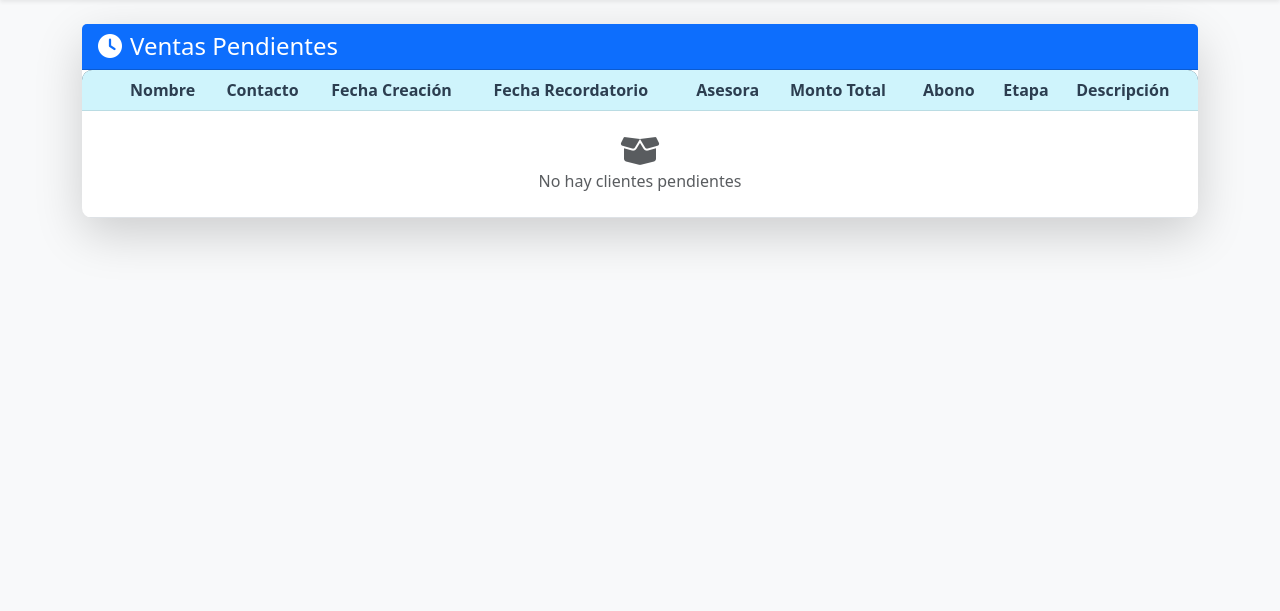
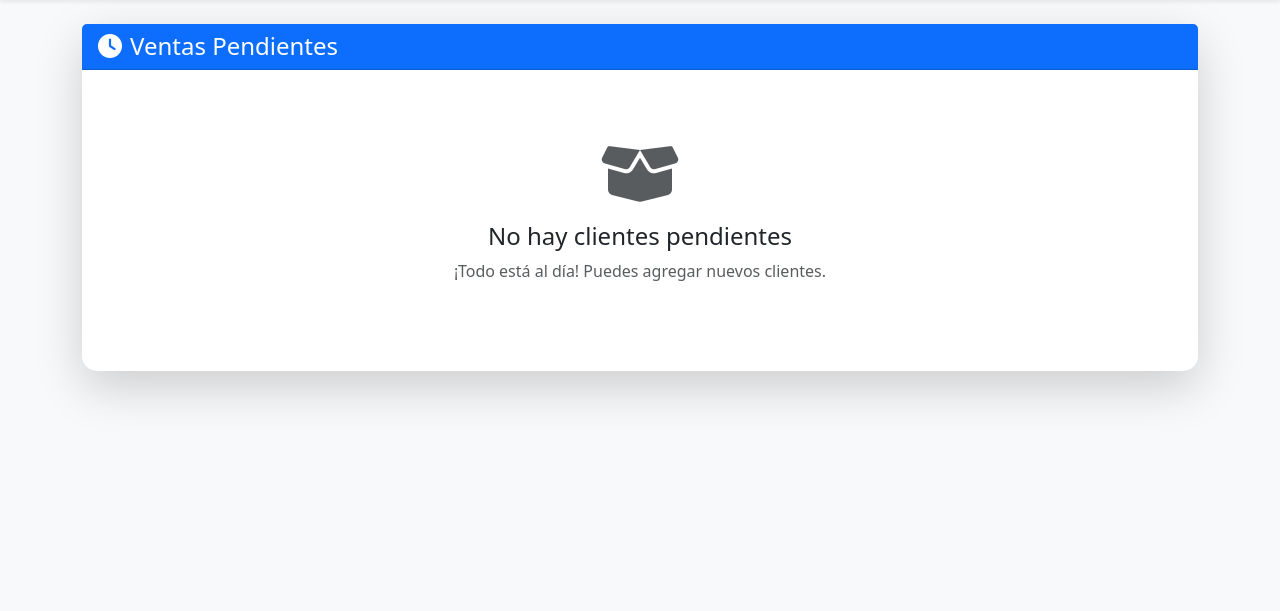
Before and after one commit to SiliconSoluciones/mallas, a Flask app: template templates/clientes.html in a window 1280 px wide. Shown: the part 66-677 px from the top of the page. Run offline with Flask 3, Linux system fonts and the light colour scheme; the template is opened without the code that fills it, so the values that code supplies are empty; the visitor is signed in with stand-in values (Sample User, id 1).

Commit message:
Update clientes.html

```diff
--- a/templates/clientes.html
+++ b/templates/clientes.html
@@ -2,31 +2,34 @@
 {% block title %}Clientes Pendientes{% endblock %}
 
 {% block content %}
-<div class="card shadow-lg">
+<div class="card shadow-lg mb-4">
     <div class="card-header bg-primary text-white d-flex justify-content-between align-items-center">
         <h4 class="mb-0"><i class="fas fa-clock me-2"></i>Ventas Pendientes</h4>
+        <div>
             {% if current_user.es_admin %}
             <a href="{{ url_for('registrar_cliente') }}" class="btn btn-light btn-sm">
                 <i class="fas fa-plus me-2"></i>Nuevo Cliente
             </a>
             {% endif %}
         </div>
+    </div>
 
     <div class="card-body p-0">
+        {% if clientes %}
         <div class="table-responsive">
             <table class="table table-hover align-middle m-0">
-                <thead class="table-info">
+                <thead class="table-light">
                     <tr>
                         <th style="width: 40px"></th>
-                        <th>Nombre</th>
+                        <th>Cliente</th>
                         <th>Contacto</th>
-                        <th>Fecha Creación</th>
-                        <th>Fecha Recordatorio</th>
+                        <th class="d-none d-md-table-cell">Fecha</th>
+                        <th>Recordatorio</th>
                         <th>Asesora</th>
-                        <th>Monto Total</th>
-                        <th>Abono</th>
-                        <th>Etapa</th>
-                        <th>Descripción</th>
+                        <th class="text-end">Monto</th>
+                        <th class="text-end">Abono</th>
+                        <th>Estado</th>
+                        <th class="d-none d-lg-table-cell">Descripción</th>
                         {% if current_user.es_admin or current_user.permiso_temporal %}<th>Acciones</th>{% endif %}
                     </tr>
                 </thead>
@@ -45,7 +48,7 @@
                             <a href="#" class="text-dark fw-bold text-decoration-none"
                                data-bs-toggle="collapse"
                                data-bs-target="#details{{ cliente.id }}">
-                                {{ cliente.nombre }}
+                                {{ cliente.nombre|truncate(20) }}
                             </a>
                         </td>
 
@@ -55,12 +58,12 @@
                                target="_blank"
                                data-bs-toggle="tooltip"
                                title="Abrir en WhatsApp">
-                                <i class="fab fa-whatsapp me-2"></i>{{ cliente.telefono }}
+                                <i class="fab fa-whatsapp me-1"></i>{{ cliente.telefono|truncate(10) }}
                             </a>
                         </td>
 
-                        <td>
-                            {{ cliente.fecha_creacion.strftime('%d/%m/%Y') }}
+                        <td class="d-none d-md-table-cell">
+                            <small>{{ cliente.fecha_creacion.strftime('%d/%m/%Y') }}</small>
                         </td>
 
                         <td>
@@ -76,13 +79,13 @@
 
                         <td>
                             <span class="badge bg-primary">
-                                {{ cliente.asesora.nombre if cliente.asesora else 'Sin asignar' }}
+                                {{ cliente.asesora.nombre if cliente.asesora else 'Sin asignar'|truncate(10) }}
                             </span>
                         </td>
 
-                        <td>${{ "%0.2f"|format(cliente.monto_total) }}</td>
+                        <td class="text-end">${{ "%0.2f"|format(cliente.monto_total) }}</td>
 
-                        <td>
+                        <td class="text-end">
                             <form action="{{ url_for('actualizar_abono', id=cliente.id) }}" method="POST">
                                 <input type="number"
                                        name="abono"
@@ -102,20 +105,22 @@
                                 <select name="etapa"
                                         class="form-select form-select-sm etapa-select"
                                         onchange="this.form.submit()"
-                                        {% if not (current_user.es_admin or current_user.permiso_temporal) and cliente.asesora_id != current_user.id %}disabled{% endif %}>
-                                    <option value="por_llamar" {{ 'selected' if cliente.etapa == 'por_llamar' }}>📞 Por llamar</option>
-                                    <option value="fabricacion" {{ 'selected' if cliente.etapa == 'fabricacion' }}>🛠️ Fabricación</option>
-                                    <option value="por_entregar" {{ 'selected' if cliente.etapa == 'por_entregar' }}>🚚 Por entregar</option>
+                                        {% if not (current_user.es_admin or current_user.permiso_temporal) and cliente.asesora_id != current_user.id %}disabled{% endif %}
+                                        data-etapa-actual="{{ cliente.etapa }}">
+                                    <option value="por_llamar" {{ 'selected' if cliente.etapa == 'por_llamar' }}><i class="fas fa-phone me-1"></i> Por llamar</option>
+                                    <option value="fabricacion" {{ 'selected' if cliente.etapa == 'fabricacion' }}><i class="fas fa-tools me-1"></i> Fabricación</option>
+                                    <option value="por_entregar" {{ 'selected' if cliente.etapa == 'por_entregar' }}><i class="fas fa-truck me-1"></i> Por entregar</option>
                                 </select>
                             </form>
                         </td>
 
-                        <td>
+                        <td class="d-none d-lg-table-cell">
                             <form action="{{ url_for('actualizar_descripcion', id=cliente.id) }}" method="POST">
                                 <textarea class="form-control form-control-sm"
                                           name="descripcion"
                                           rows="1"
                                           onchange="this.form.submit()"
+                                          placeholder="Notas..."
                                           {% if cliente.asesora_id != current_user.id and not current_user.es_admin %}disabled{% endif %}>
                                     {{ cliente.descripcion }}
                                 </textarea>
@@ -169,8 +166,21 @@
                             <div class="px-4 py-3">
                                 <div class="row">
                                     <div class="col-md-6 border-end">
-                                        <h5 class="mb-4"><i class="fas fa-info-circle me-2"></i>Detalles completos</h5>
+                                        <h5 class="mb-3"><i class="fas fa-info-circle me-2"></i>Detalles completos</h5>
                                         <dl class="row">
+                                            <dt class="col-sm-4">Nombre:</dt>
+                                            <dd class="col-sm-8">{{ cliente.nombre }}</dd>
+
+                                            <dt class="col-sm-4">Teléfono:</dt>
+                                            <dd class="col-sm-8">
+                                                <a href="https://wa.me/57{{ cliente.telefono }}" class="text-decoration-none">
+                                                    <i class="fab fa-whatsapp me-1"></i>{{ cliente.telefono }}
+                                                </a>
+                                            </dd>
+
+                                            <dt class="col-sm-4">Fecha creación:</dt>
+                                            <dd class="col-sm-8">{{ cliente.fecha_creacion.strftime('%d/%m/%Y %H:%M') }}</dd>
+
                                             <dt class="col-sm-4">Saldo restante:</dt>
                                             <dd class="col-sm-8 h4 text-success">
                                                 ${{ "%0.2f"|format(cliente.monto_total - cliente.abono) }}
@@ -178,22 +188,26 @@
 
                                             <dt class="col-sm-4">Estado actual:</dt>
                                             <dd class="col-sm-8">
-                                                <span class="badge bg-{{ 'warning' if cliente.etapa == 'por_llamar' else 'info' if cliente.etapa == 'fabricacion' else 'success' }}">
-                                                    {{ cliente.etapa|replace('_', ' ')|title }}
+                                                <span class="badge bg-{{ 'warning' if cliente.etapa == 'por_llamar' else 'info' if cliente.etapa == 'fabricacion' else 'success' }} py-2">
+                                                    {% if cliente.etapa == 'por_llamar' %}
+                                                    <i class="fas fa-phone me-1"></i> Por llamar
+                                                    {% elif cliente.etapa == 'fabricacion' %}
+                                                    <i class="fas fa-tools me-1"></i> Fabricación
+                                                    {% else %}
+                                                    <i class="fas fa-truck me-1"></i> Por entregar
+                                                    {% endif %}
                                                 </span>
                                             </dd>
 
-                                            <dt class="col-sm-4">Descripción completa:</dt>
+                                            <dt class="col-sm-4">Descripción:</dt>
                                             <dd class="col-sm-8">{{ cliente.descripcion or 'Sin descripción' }}</dd>
-
-
                                         </dl>
                                     </div>
 
                                     <div class="col-md-6 ps-4">
                                         <div class="d-flex flex-column h-100">
-                                            <h5 class="mb-4"><i class="fas fa-tools me-2"></i>Acciones rápidas</h5>
-                                            <div class="d-grid gap-3">
+                                            <h5 class="mb-3"><i class="fas fa-tools me-2"></i>Acciones rápidas</h5>
+                                            <div class="d-grid gap-2">
                                                 {% if current_user.es_admin %}
                                                 <form action="{{ url_for('finalizar_venta', id=cliente.id) }}" method="POST">
                                                     <button type="submit"
@@ -215,18 +235,41 @@
                             </div>
                         </td>
                     </tr>
-                    {% else %}
-                    <tr>
-                        <td colspan="11" class="text-center text-muted py-4">
-                            <i class="fas fa-box-open fa-2x"></i><br>
-                            No hay clientes pendientes
-                        </td>
-                    </tr>
                     {% endfor %}
                 </tbody>
             </table>
         </div>
+        {% else %}
+        <div class="text-center py-5">
+            <div class="py-4">
+                <i class="fas fa-box-open fa-4x text-muted mb-3"></i>
+                <h4 class="mb-2">No hay clientes pendientes</h4>
+                <p class="text-muted">¡Todo está al día! Puedes agregar nuevos clientes.</p>
+                {% if current_user.es_admin %}
+                <a href="{{ url_for('registrar_cliente') }}" class="btn btn-primary mt-2">
+                    <i class="fas fa-plus me-2"></i>Agregar primer cliente
+                </a>
+                {% endif %}
             </div>
+        </div>
+        {% endif %}
+    </div>
+
+    {% if clientes %}
+    <div class="card-footer bg-light">
+        <div class="d-flex justify-content-between align-items-center">
+            <small class="text-muted">Mostrando {{ clientes|length }} clientes pendientes</small>
+            <div class="d-flex gap-2">
+                <button class="btn btn-sm btn-outline-secondary" id="expandAllBtn">
+                    <i class="fas fa-expand me-1"></i>Expandir todos
+                </button>
+                <button class="btn btn-sm btn-outline-secondary" id="collapseAllBtn">
+                    <i class="fas fa-compress me-1"></i>Contraer todos
+                </button>
+            </div>
+        </div>
+    </div>
+    {% endif %}
 </div>
 
 <!-- Modal de edición limitada para permisos temporales -->
@@ -400,6 +443,21 @@
     textarea.form-control-sm {
         min-height: 38px;
         resize: vertical;
+    }
+
+    .badge.bg-warning {
+        color: #212529;
+    }
+
+    .table thead th {
+        font-weight: 600;
+        font-size: 0.85rem;
+        text-transform: uppercase;
+        letter-spacing: 0.5px;
+    }
+
+    .table tbody td {
+        vertical-align: middle;
     }
 </style>
 
@@ -435,6 +493,26 @@ document.addEventListener('DOMContentLoaded', () => {
             }
         });
     });
+
+    // Expandir todos los detalles
+    document.getElementById('expandAllBtn')?.addEventListener('click', function() {
+        document.querySelectorAll('.collapse').forEach(collapse => {
+            new bootstrap.Collapse(collapse, { toggle: true });
+        });
+        document.querySelectorAll('.toggle-icon').forEach(icon => {
+            icon.style.transform = 'rotate(180deg)';
+        });
+    });
+
+    // Contraer todos los detalles
+    document.getElementById('collapseAllBtn')?.addEventListener('click', function() {
+        document.querySelectorAll('.collapse.show').forEach(collapse => {
+            new bootstrap.Collapse(collapse, { hide: true });
+        });
+        document.querySelectorAll('.toggle-icon').forEach(icon => {
+            icon.style.transform = 'rotate(0deg)';
+        });
+    });
 });
 </script>
 {% endblock %}
```
Also changed, not shown: other parts of templates/clientes.html (+28 -30 lines). Lines whose indentation alone changed are shown as unchanged.
